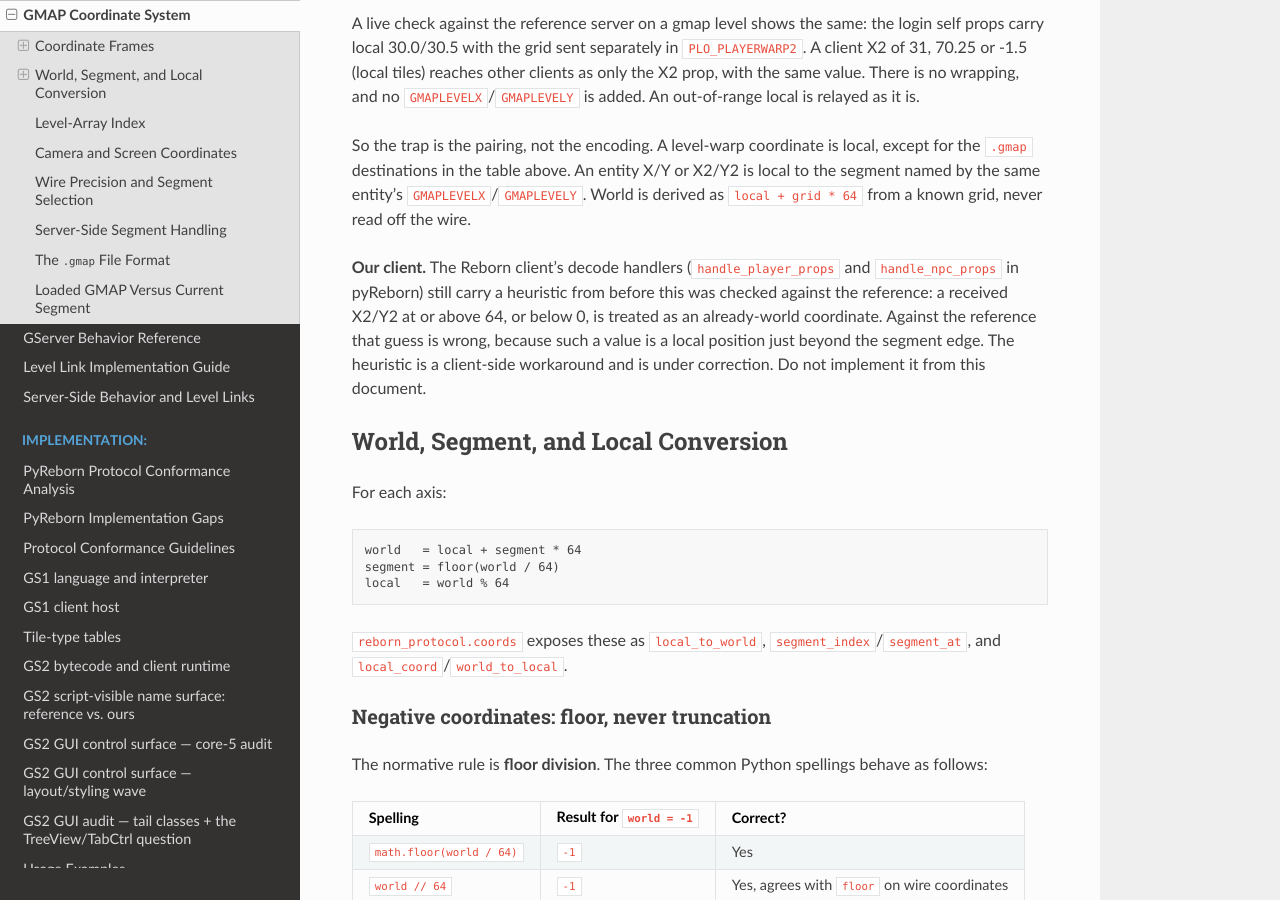
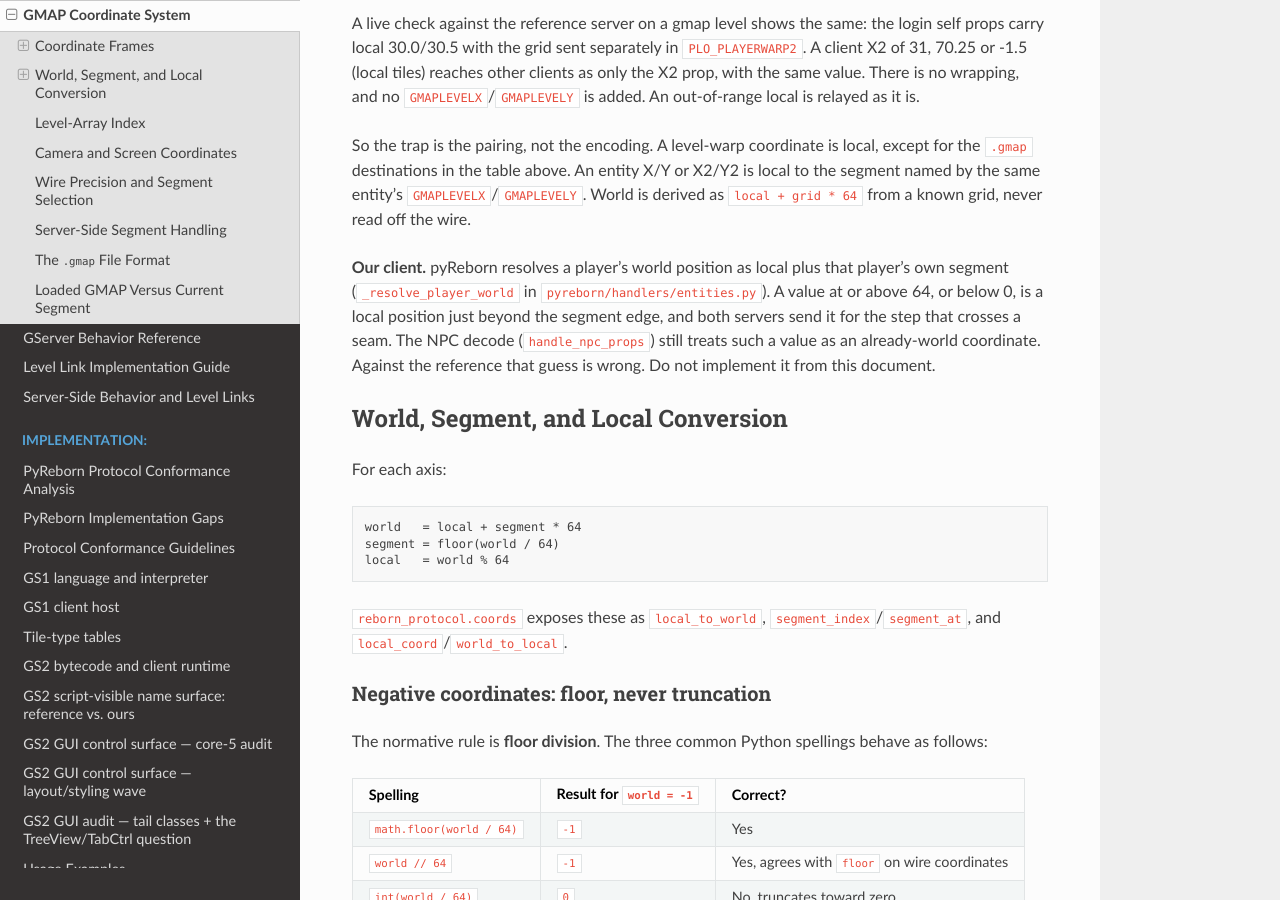
Before and after one commit to hosler/reborn-protocol-docs, a Sphinx documentation site: the page built from docs/protocol/gmap.md, in a window 1280 px wide and 900 px high, scrolled down 1368 px. Built offline with Sphinx 7.4.7 and the Read the Docs theme 3.1.0, drawn with Linux system fonts in a browser that asks for light colours.

Commit message:
gmap: the player decode is level-local now; the NPC decode is not yet
Co-Authored-By: Claude <noreply@anthropic.com>

```diff
--- a/docs/protocol/gmap.md
+++ b/docs/protocol/gmap.md
@@ -59,12 +59,12 @@ for the `.gmap` destinations in the table above. An entity X/Y or X2/Y2 is local
 the same entity's `GMAPLEVELX`/`GMAPLEVELY`. World is derived as `local + grid * 64`
 from a known grid, never read off the wire.
 
-**Our client.** The Reborn client's decode handlers (`handle_player_props` and
-`handle_npc_props` in pyReborn) still carry a heuristic from before this was checked
-against the reference: a received X2/Y2 at or above 64, or below 0, is treated as an
-already-world coordinate. Against the reference that guess is wrong, because such a value
-is a local position just beyond the segment edge. The heuristic is a client-side
-workaround and is under correction. Do not implement it from this document.
+**Our client.** pyReborn resolves a player's world position as local plus that
+player's own segment (`_resolve_player_world` in `pyreborn/handlers/entities.py`).
+A value at or above 64, or below 0, is a local position just beyond the segment
+edge, and both servers send it for the step that crosses a seam. The NPC decode
+(`handle_npc_props`) still treats such a value as an already-world coordinate.
+Against the reference that guess is wrong. Do not implement it from this document.
 
 ## World, Segment, and Local Conversion
 
```
